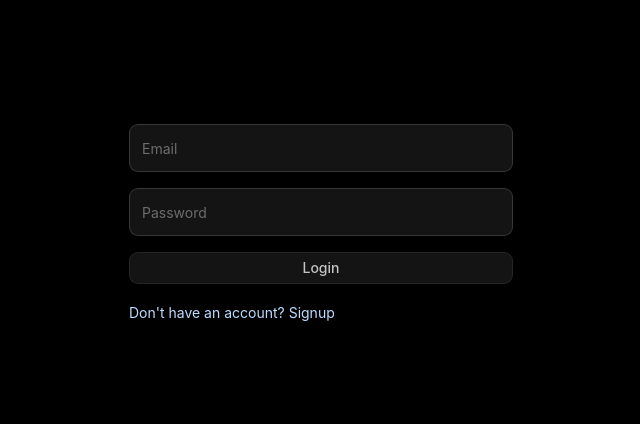
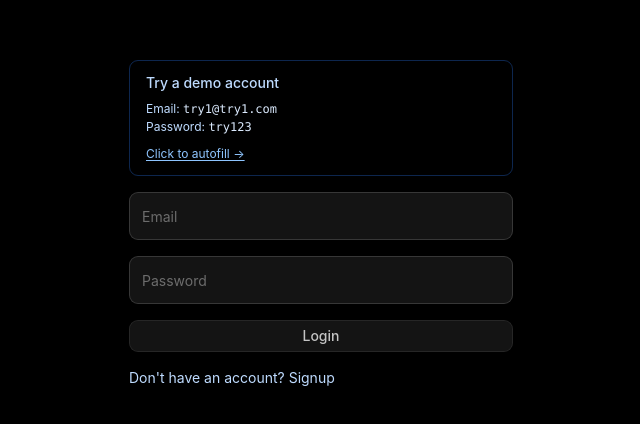
Before and after one commit to jkhanjan/AI, a React app in the folder frontend/: page /auth/login in a window 1280 px wide. Shown: the part 176-600 px from the top of the page, without its empty margins (319-959 px from the left). Built offline with nearby package versions, Linux system fonts and the light colour scheme; no server answers; the HTML template or start-up script is replaced by a standard one.

Commit message:
demo alert aadded

```diff
--- a/frontend/src/features/auth/components/LoginForm.jsx
+++ b/frontend/src/features/auth/components/LoginForm.jsx
@@ -1,72 +1,86 @@
 import { useState } from "react";
 import { useAuth } from "../hooks/useAuth";
-
 import { Button } from "@/components/ui/button";
 import { Input } from "@/components/ui/input";
 import { Link, useNavigate } from "react-router-dom";
+
+const DEMO_EMAIL = "try1@try1.com";
+const DEMO_PASSWORD = "try123";
 
 export default function LoginForm() {
   const { handleLogin } = useAuth();
   const navigate = useNavigate();
   const [email, setEmail] = useState("");
   const [password, setPassword] = useState("");
+  const [error, setError] = useState("");
+
+  const fillDemo = () => {
+    setEmail(DEMO_EMAIL);
+    setPassword(DEMO_PASSWORD);
+  };
 
   const onSubmit = async (e) => {
     e.preventDefault();
-
+    setError("");
     try {
-      const res = await handleLogin({ email, password });
+      await handleLogin({ email, password });
       navigate("/dashboard");
-
     } catch (err) {
-      console.log(err);
+      setError("Invalid credentials. Try the demo account below.");
     }
   };
 
   return (
     <div className="flex min-h-screen w-[100svw] items-center justify-center px-4 bg-black">
-      <form
-        onSubmit={onSubmit}
-        className="w-full max-w-sm space-y-4"
+      <div className="w-full max-w-sm space-y-4">
+
+        {/* Demo banner */}
+        <div className="rounded-[9px] border border-blue-500/30 bg-white-500/10 px-4 py-3 text-sm text-blue-200 space-y-2">
+          <p className="font-medium"> Try a demo account</p>
+          <div className="text-white-300/80 text-xs space-y-0.5">
+            <p>Email: <span className="font-mono text-blue-100">{DEMO_EMAIL}</span></p>
+            <p>Password: <span className="font-mono text-blue-100">{DEMO_PASSWORD}</span></p>
+          </div>
+          <button
+            type="button"
+            onClick={fillDemo}
+            className="text-xs text-blue-300 underline underline-offset-2 hover:text-blue-100 transition-colors"
           >
+            Click to autofill →
+          </button>
+        </div>
+
+        <form onSubmit={onSubmit} className="space-y-4">
           <Input
             placeholder="Email"
             value={email}
             onChange={(e) => setEmail(e.target.value)}
-           className="
-            flex-shrink-0 px-3 py-1.5 rounded-[9px] text-sm
-            bg-white/[0.08] border border-white/[0.15] text-white/75
-            hover:bg-white/[0.14] disabled:opacity-40
-            transition-colors duration-150
-          "
+            className="flex-shrink-0 px-3 py-1.5 rounded-[9px] text-sm bg-white/[0.08] border border-white/[0.15] text-white/75 hover:bg-white/[0.14] disabled:opacity-40 transition-colors duration-150"
           />
-
           <Input
             type="password"
             placeholder="Password"
             value={password}
             onChange={(e) => setPassword(e.target.value)}
-           className="
-            flex-shrink-0 px-3 py-1.5 rounded-[9px] text-sm
-            bg-white/[0.08] border border-white/[0.15] text-white/75
-            hover:bg-white/[0.14] disabled:opacity-40
-            transition-colors duration-150
-          "
+            className="flex-shrink-0 px-3 py-1.5 rounded-[9px] text-sm bg-white/[0.08] border border-white/[0.15] text-white/75 hover:bg-white/[0.14] disabled:opacity-40 transition-colors duration-150"
           />
 
-        <Button type="submit"
-        className="
-            flex-shrink-0 w-full px-3 py-1.5 rounded-[9px] text-sm
-            bg-white/[0.08] border border-white/[0.15] text-white/75
-            hover:bg-white/[0.14] disabled:opacity-40
-            transition-colors duration-150
-          ">
+          {error && (
+            <p className="text-xs text-red-400">{error}</p>
+          )}
+
+          <Button
+            type="submit"
+            className="flex-shrink-0 w-full px-3 py-1.5 rounded-[9px] text-sm bg-white/[0.08] border border-white/[0.15] text-white/75 hover:bg-white/[0.14] disabled:opacity-40 transition-colors duration-150"
+          >
             Login
           </Button>
-      <Link to="/auth/signin" className="text-sm text-primary text-blue-200 hover:underline">
+
+          <Link to="/auth/signin" className="block text-sm text-blue-200 hover:underline">
             Don't have an account? Signup
           </Link>
         </form>
       </div>
+    </div>
   );
 }
```
Lines whose indentation alone changed are shown as unchanged.
